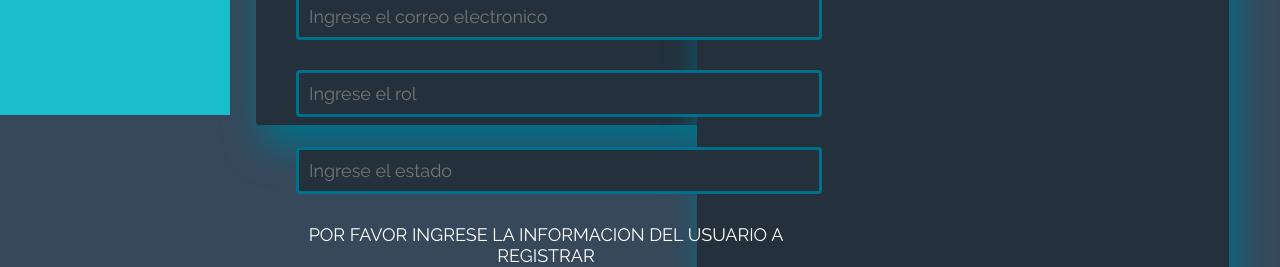
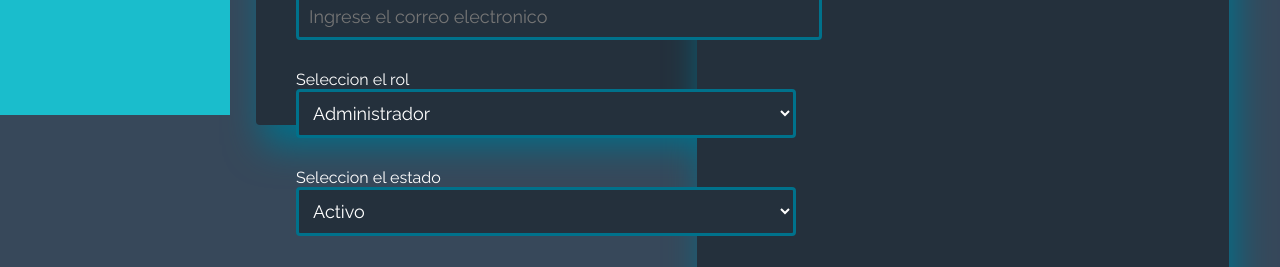
Before and after one commit to EquilibrioTeam/Proyecto, a React (Create React App) app in the folder TIENDA-ACTUALIZADA/Client/: page /Usuarios in a window 1280 px wide. Shown: the part 685-952 px from the top of the page. Built offline with nearby package versions, Linux system fonts and the light colour scheme; no server answers.

Commit message:
Pagina actualizada

```diff
--- a/TIENDA-ACTUALIZADA/Client/src/pages/Usuarios.jsx
+++ b/TIENDA-ACTUALIZADA/Client/src/pages/Usuarios.jsx
@@ -181,26 +181,28 @@ function Usuarios() {
           value={data.correo}
           required
         />
-        <input
+        <label htmlFor="rol">Seleccion el rol</label>
+        <select
+          id="rol"
+          className="informacion"
+          name="rol"
+          value={data.rol}
           onChange={(e) => onChangeInput(e)}
+        >
+          <option value="Administrador">Administrador</option>
+          <option value="Vendedor">Vendedor</option>
+        </select>
+        <label htmlFor="estado">Seleccion el estado</label>
+        <select
+          id="estado"
           className="informacion"
-          type="text"
-          name="rol"
-          id="rol"
-          placeholder="Ingrese el rol"
-          value={data.rol}
-          required
-        />
-        <input
+          name="estado"
+          value={data.estado}
           onChange={(e) => onChangeInput(e)}
-          className="informacion"
-          type="text"
-          name="estado"
-          id="estado"
-          placeholder="Ingrese el estado"
-          value={data.estado}
-          required
-        />
+        >
+          <option value="Activo">Activo</option>
+          <option value="Inactivo">Inactivo</option>
+        </select>
         <p>POR FAVOR INGRESE LA INFORMACION DEL USUARIO A REGISTRAR</p>
         <button type="submit">
           {" "}
```
